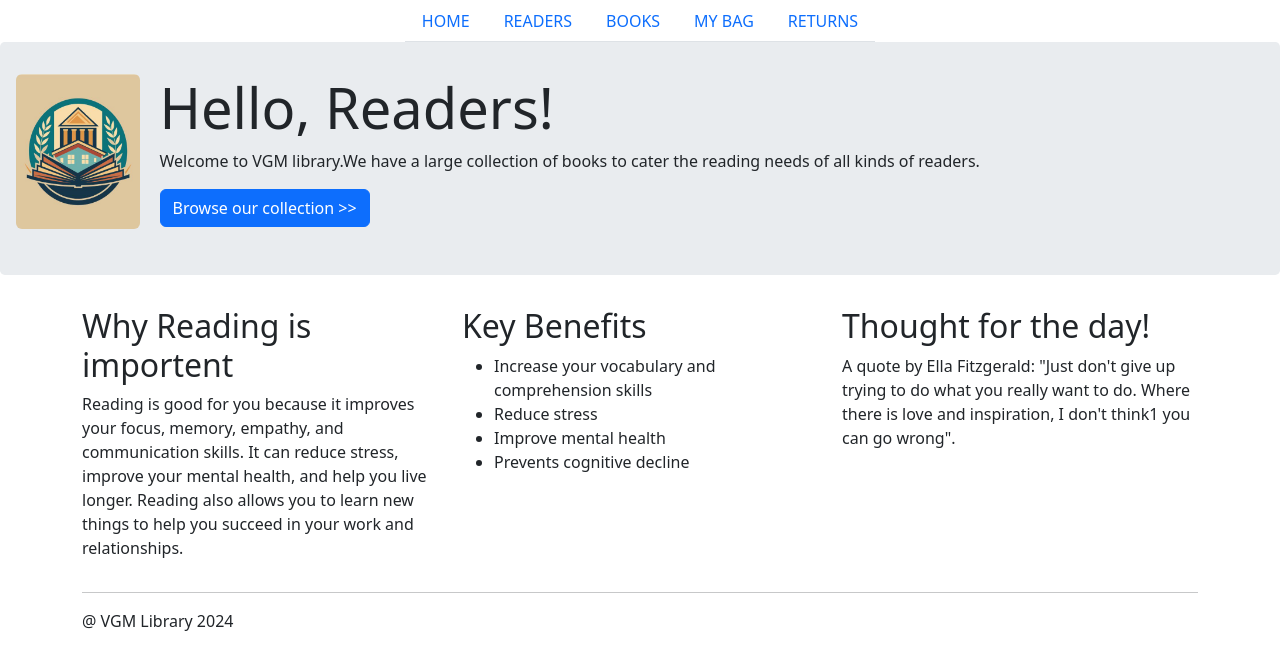
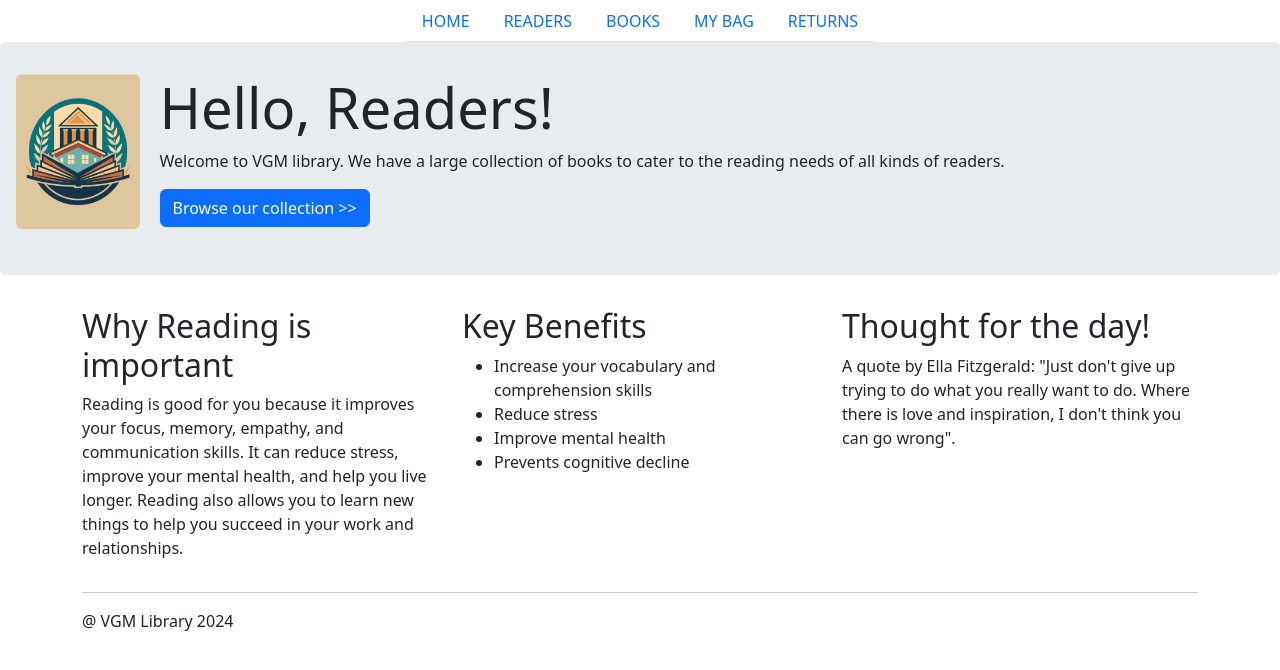
Before and after one commit to Ravichandran2004/Library-Information-Management, a Django app: template lims_app/templates/home.html in a window 1280 px wide. Shown: the part 51-721 px from the top of the page. Run offline with Django 3.2, Linux system fonts and the light colour scheme; the template is opened without the code that fills it, so the values that code supplies are empty.

Commit message:
Implementing new features and bug fixes

```diff
--- a/lims_app/templates/home.html
+++ b/lims_app/templates/home.html
@@ -4,12 +4,17 @@
 
 {% block main_content %}
 <main role="main">
-<div class = "jumbotron">
+  <div class="jumbotron">
     <div class="containers">
-        <img src="{% static 'LIMS_LOGO.png' %}"class="rounded float-start" alt="LIMS logo" height="155" style ="margin-right:20px;">
-        <h1 class ="display-4">Hello, Readers!</h1>
-        <p>Welcome to VGM library.We have a large collection of books to cater the reading needs of all kinds of readers.</p>
-        <p><a role="button" href="#" class="btn btn-primary ">Browse our collection >></a></p>
+      <img src="{% static 'LIMS_LOGO.png' %}" class="rounded float-start" alt="LIMS logo" height="155" style="margin-right:20px;">
+      <h1 class="display-4">Hello, Readers!</h1>
+      <p>Welcome to VGM library. We have a large collection of books to cater to the reading needs of all kinds of readers.</p>
+      <!-- Updated link to point to your books list page -->
+      <p>
+        <a role="button" href="{% url 'book_list' %}" class="btn btn-primary">
+          Browse our collection >>
+        </a>
+      </p>
     </div>
   </div>
 
@@ -17,7 +22,7 @@
     <div class="row">
 
       <div class="col">
-        <h2>Why Reading is importent</h2>
+        <h2>Why Reading is important</h2>
         <p>Reading is good for you because it improves your focus, memory, empathy, and communication skills. It can reduce stress, improve your mental health, and help you live longer. Reading also allows you to learn new things to help you succeed in your work and relationships.</p>
       </div>
 
@@ -33,7 +38,7 @@
 
       <div class="col">
         <h2>Thought for the day!</h2>
-        <p>A quote by Ella Fitzgerald: "Just don't give up trying to do what you really want to do. Where there is love and inspiration, I don't think1 you can go wrong".</p>
+        <p>A quote by Ella Fitzgerald: "Just don't give up trying to do what you really want to do. Where there is love and inspiration, I don't think you can go wrong".</p>
       </div>
 
     </div>
@@ -42,4 +47,5 @@
 </main>
 <footer class="container">
   <p>@ VGM Library 2024</p>
+</footer>
 {% endblock %}
```
Lines whose indentation alone changed are shown as unchanged.
